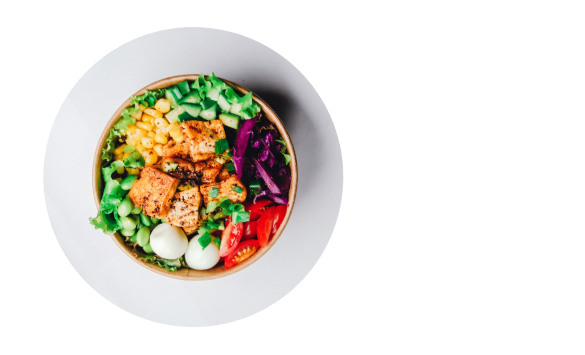
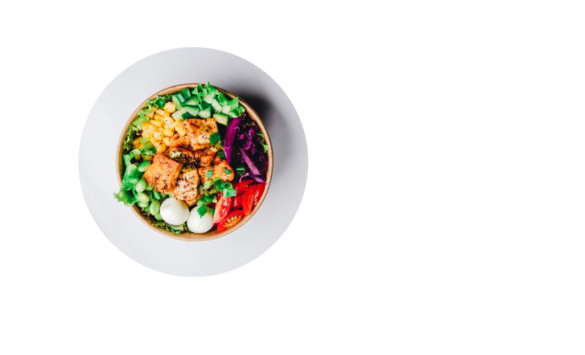
Before and after one commit to urvashiyadav678/YadavRestaurant.io, a plain HTML site: page index.html in a window 390 px wide. Shown: the part 88-443 px from the top of the page, 585 px wide, since content can reach past the window. Drawn offline with Linux system fonts and the light colour scheme.

Commit message:
Update style.css

```diff
--- a/style.css
+++ b/style.css
@@ -9,7 +9,13 @@
 /*  */
 
 /*----------------- header styling---------------------- */
-.container {
+.body{
+   overflow-y: hidden;
+}
+
+
+
+.container{
    overflow: hidden;
 }
 
@@ -444,9 +450,16 @@
    }
 
    .main .hero .plate {
-      margin-top: 40px;
-      /* width: 200px;
-        height: 200px; */
+      margin-top: 60px;
+
+      cursor: pointer;
+
+      animation-name: plate;
+      animation-duration: 13s;
+      animation-iteration-count: infinite;
+      animation-delay: 0ms;
+
+
    }
 
    .main .hero .plate img {
@@ -541,12 +554,14 @@
    }
 
    .main .divider {
-      width: auto;
+      width:250px;
       border: 0.5px solid rgb(209, 206, 206);
       box-shadow: 0px 1px 5px rgb(209, 206, 206);
       margin: 0 auto;
       margin-bottom: 30px;
-      padding: 0 12px;
+      padding: 0 50px;
+      /* margin-left: 40px;
+      margin-right: 40px; */
    }
 
    .galley .our-menu {
@@ -585,6 +600,9 @@
       width: 100%;
       height: 100%;
       position: relative;
+   }
+   .footer-for-logo{
+      width: auto;
    }
    .footer-for-logo .logo img {
       width: 150px;
@@ -641,3 +659,22 @@
 
 
 }
+@media screen and (max-width: 440px){
+   .main .hero .plate {
+      margin-top: 60px;
+
+      cursor: pointer;
+
+      animation-name: plate;
+      animation-duration: 13s;
+      animation-iteration-count: infinite;
+      animation-delay: 0ms;
+
+
+   }
+
+   .main .hero .plate img {
+      width: 230px;
+      height: 230px;
+   }
+}
```
